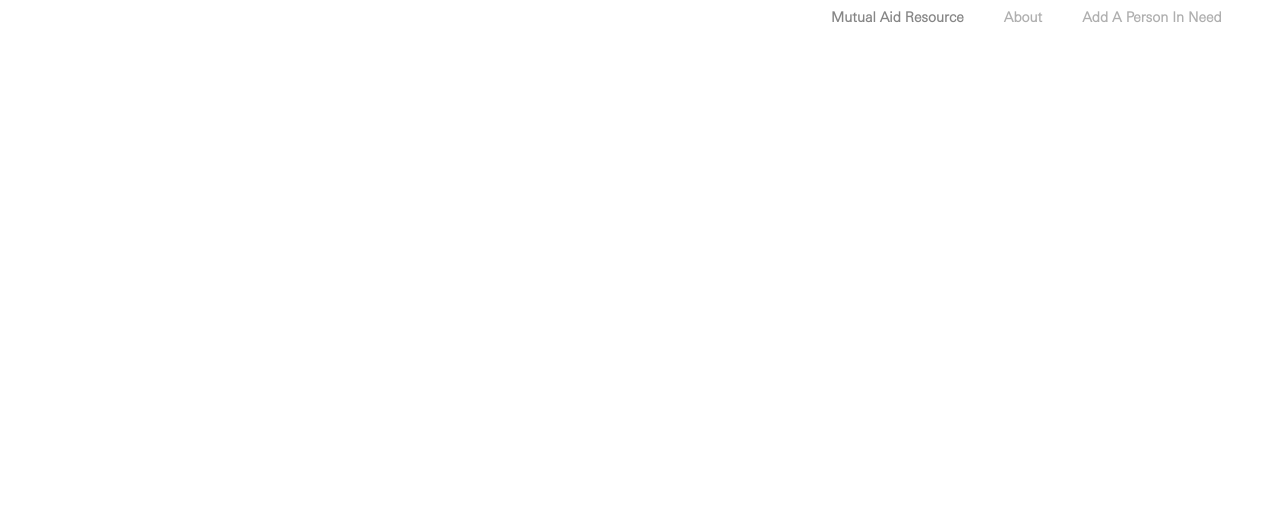
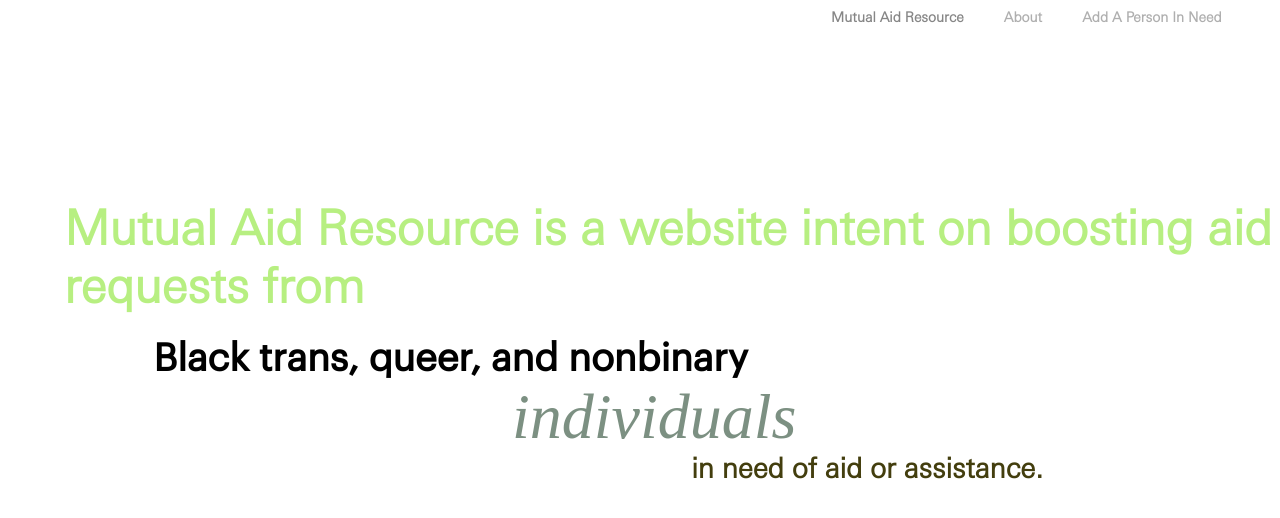
Before and after one commit to onepullnixxa/mutual-aid-resource-frontend, a React (Create React App) app: page /about in a window 1280 px wide. Shown: the top 518 px of the page. Built offline with nearby package versions, Linux system fonts and the light colour scheme; no server answers.

Commit message:
adds about page styling

```diff
--- a/src/App.css
+++ b/src/App.css
@@ -104,7 +104,7 @@
 }
 
 #individual-text {
-    font-family: "Graphik-Regular";
+    font-family: "Univers-next";
     font-size: 18px;
     padding: 0px 400px;
     margin: 5px;
@@ -212,3 +212,51 @@
     font-family: "Univers-next";
     margin: 10px;
 }
+
+/* ////ABOUT//// */
+.firstLineText {
+    display: flex;
+    font-family: "Univers-next";
+    color:rgba(178, 238, 119, 0.931);
+    font-size: 48px;
+    margin-top: 22vh;
+    margin-left: 5vw;
+}
+
+.secondLineText {
+    display: flex;
+    font-family: "Graphik-Regular";
+    margin-left: 12vw;
+    font-size: 38px;
+}
+
+.italicText {
+    display: flex;
+    font-size: 64px;
+    color: #7C9082;
+    margin-left: 40vw;
+}
+
+.fourthLineText {
+    display: flex;
+    font-family: "Univers-next";
+    font-size: 28px;
+    color: #433E0E;
+    margin-left: 54vw;
+}
+
+.aboutPageText {
+    animation: transitionIn 1.25s;
+}
+
+@keyframes transitionIn {
+    from {
+        opacity: 0;
+        transform: rotateX(-10deg);
+    }
+
+    to {
+        opacity: 1;
+        transform: rotateX(0);
+    }
+}
--- a/src/components/Main.js
+++ b/src/components/Main.js
@@ -3,6 +3,7 @@
 import Index from "../pages/Index";
 import Show from "../pages/Show";
 import Add from "../pages/Add";
+import About from "../pages/About";
 
 function Main(props) {
   const [person, setPerson] = useState(null);
@@ -43,6 +44,9 @@
         <Route path="/add">
           <Add person={person} createPersons={createPersons} />
         </Route>
+        <Route path="/about">
+          <About />
+        </Route>
       </Switch>
     </main>
   );
--- /dev/null
+++ b/src/pages/About.js
@@ -0,0 +1,10 @@
+function About () {
+    return (
+        <div className="aboutPageText">
+            <h3 className="firstLineText">Mutual Aid Resource is a website intent on boosting aid requests from </h3> <br />
+            <h4 className="secondLineText">Black trans, queer, and nonbinary</h4><em className="italicText">individuals</em><h3 className="fourthLineText">in need of aid or assistance.</h3>
+        </div>
+    )
+};
+
+export default About;
```
